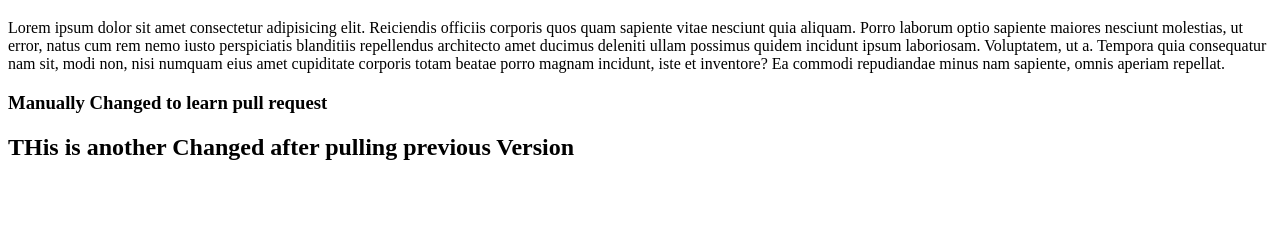
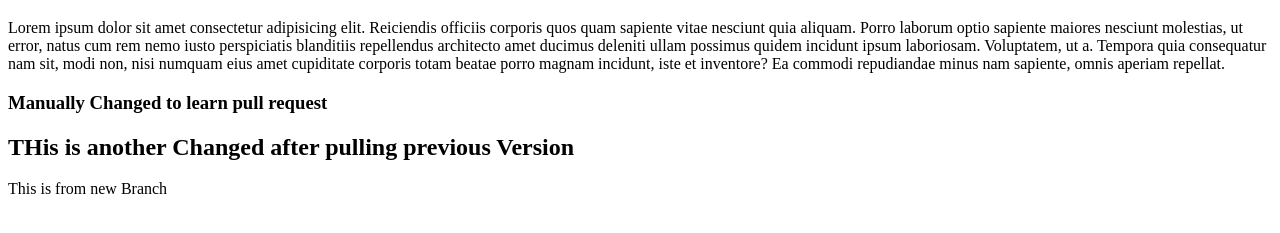
Before and after one commit to arafatuu/Github-practice, a plain HTML site: page index.html in a window 1280 px wide. Shown: the part 61-294 px from the top of the page. Drawn offline with Linux system fonts and the light colour scheme.

Commit message:
Changed by New branch-User1

```diff
--- a/index.html
+++ b/index.html
@@ -12,5 +12,7 @@
     <h3>Manually Changed to learn pull request </h3>
 
     <h2>THis is another Changed after pulling previous Version</h2>
+
+    <p>This is from new Branch</p>
     </body>
 </html>
```
